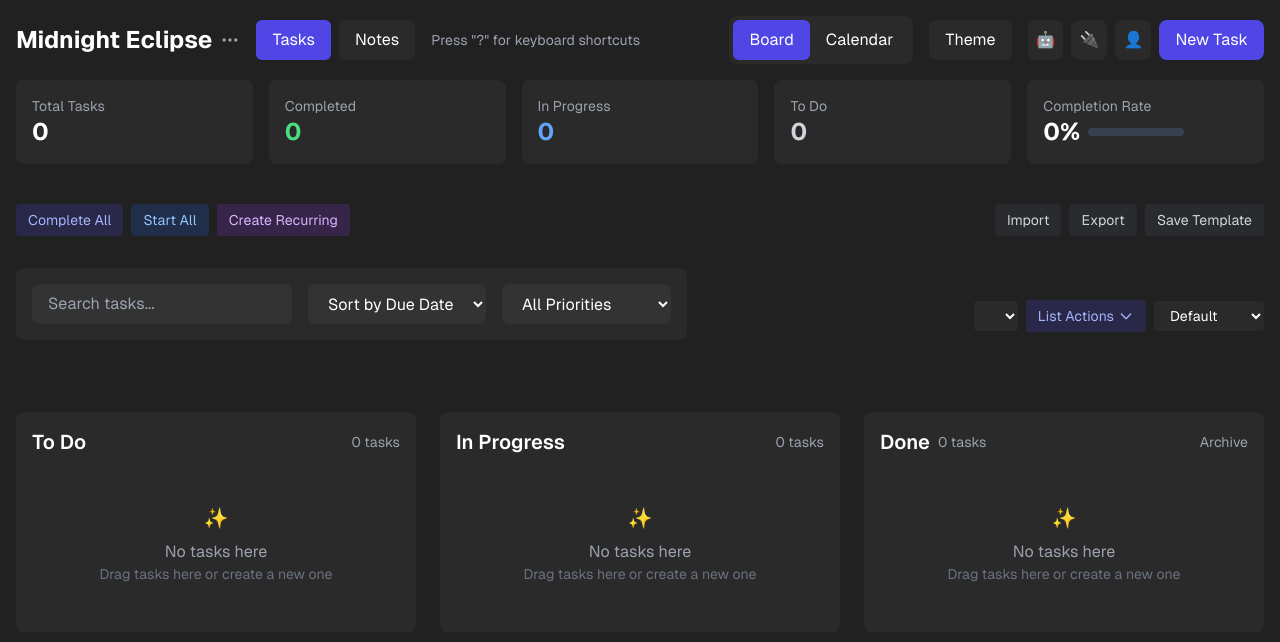
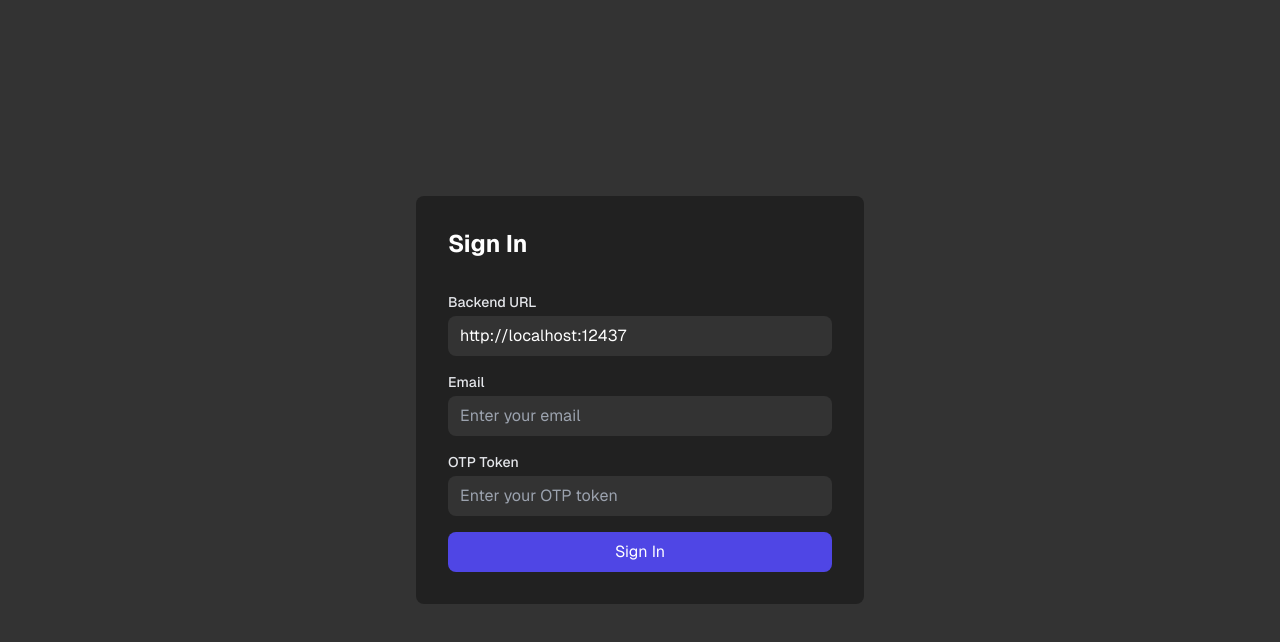
Before and after one commit to birdup000/ADHD-TaskManagementPanel, a Next.js app in the folder taskpanel/: page / in a window 1280 px wide. Shown: the top 642 px of the page. Built offline with nearby package versions, Linux system fonts and the light colour scheme.

Commit message:
add magicalauth

```diff
--- a/taskpanel/app/components/LoginForm.tsx
+++ b/taskpanel/app/components/LoginForm.tsx
@@ -1,11 +1,46 @@
 "use client";
 
-import React from 'react';
+import React, { useState } from 'react';
+import { useRouter } from 'next/navigation';
 
 const LoginForm: React.FC = () => {
-  const handleLogin = (provider: 'google' | 'github' | 'email') => {
-    // Authentication placeholder
-    console.log(`Logging in with ${provider}`);
+  const [email, setEmail] = useState('');
+  const [otp, setOtp] = useState('');
+  const [message, setMessage] = useState('');
+  const [backendUrl, setBackendUrl] = useState('http://localhost:12437'); // Default backend URL
+  const router = useRouter();
+
+  const handleLogin = async () => {
+    try {
+      const response = await fetch(`${backendUrl}/v1/login`, {
+        method: 'POST',
+        headers: {
+          'Content-Type': 'application/json',
+        },
+        body: JSON.stringify({ email, token: otp }),
+      });
+
+      if (response.ok) {
+        const data = await response.json();
+        if (data.detail.startsWith('http')) {
+          const url = new URL(data.detail);
+          const token = url.searchParams.get('token');
+          if (token) {
+            localStorage.setItem('authToken', token);
+            router.push('/');
+          } else {
+             setMessage('Login failed: Token not found in the magic link.');
+          }
+        } else {
+          setMessage(data.detail);
+        }
+      } else {
+        const errorData = await response.json();
+        setMessage(errorData.detail || 'Login failed');
+      }
+    } catch (error) {
+      setMessage('An error occurred during login.');
+    }
   };
 
   return (
@@ -13,29 +48,19 @@ const LoginForm: React.FC = () => {
       <div className="bg-[#212121] rounded-lg p-8 w-full max-w-md">
         <h2 className="text-2xl font-bold text-white mb-8">Sign In</h2>
         <div className="space-y-4">
-          <button
-            onClick={() => handleLogin('google')}
-            className="w-full flex items-center justify-center gap-3 px-4 py-2 bg-white text-gray-900 rounded-lg hover:bg-gray-100 transition-colors"
-          >
-            <span>🔒</span>
-            Continue with Google
-          </button>
-          <button
-            onClick={() => handleLogin('github')}
-            className="w-full flex items-center justify-center gap-3 px-4 py-2 bg-[#333333] text-white rounded-lg hover:bg-[#444444] transition-colors"
-          >
-            <span>🔒</span>
-            Continue with GitHub
-          </button>
-          <div className="relative py-4">
-            <div className="absolute inset-0 flex items-center">
-              <div className="w-full border-t border-gray-700"></div>
+          <form className="space-y-4">
+            <div>
+              <label className="block text-sm font-medium text-gray-200 mb-1">
+                Backend URL
+              </label>
+              <input
+                type="text"
+                className="w-full px-3 py-2 bg-[#333333] rounded-lg text-white placeholder-gray-400 focus:outline-none focus:ring-2 focus:ring-indigo-500"
+                placeholder="Enter backend URL"
+                value={backendUrl}
+                onChange={(e) => setBackendUrl(e.target.value)}
+              />
             </div>
-            <div className="relative flex justify-center">
-              <span className="bg-[#212121] px-4 text-sm text-gray-400">Or</span>
-            </div>
-          </div>
-          <form className="space-y-4">
             <div>
               <label className="block text-sm font-medium text-gray-200 mb-1">
                 Email
@@ -44,25 +69,31 @@ const LoginForm: React.FC = () => {
                 type="email"
                 className="w-full px-3 py-2 bg-[#333333] rounded-lg text-white placeholder-gray-400 focus:outline-none focus:ring-2 focus:ring-indigo-500"
                 placeholder="Enter your email"
+                value={email}
+                onChange={(e) => setEmail(e.target.value)}
               />
             </div>
             <div>
               <label className="block text-sm font-medium text-gray-200 mb-1">
-                Password
+                OTP Token
               </label>
               <input
-                type="password"
+                type="text"
                 className="w-full px-3 py-2 bg-[#333333] rounded-lg text-white placeholder-gray-400 focus:outline-none focus:ring-2 focus:ring-indigo-500"
-                placeholder="Enter your password"
+                placeholder="Enter your OTP token"
+                value={otp}
+                onChange={(e) => setOtp(e.target.value)}
               />
             </div>
             <button
-              onClick={() => handleLogin('email')}
+              type="button"
+              onClick={handleLogin}
               className="w-full px-4 py-2 bg-indigo-600 text-white rounded-lg hover:bg-indigo-700 transition-colors"
             >
               Sign In
             </button>
           </form>
+          {message && <p className="text-white mt-4">{message}</p>}
         </div>
       </div>
     </div>
--- a/taskpanel/app/components/TaskPanel.tsx
+++ b/taskpanel/app/components/TaskPanel.tsx
@@ -25,6 +25,7 @@ import TaskStats from './TaskStats';
 import NotesEditor from './NotesEditor';
 import { ViewType, LayoutType } from '../types/view';
 import { PlusIcon, PencilIcon, TrashIcon } from '@heroicons/react/24/outline';
+import { useRouter } from 'next/navigation';
 
 type ThemeType = typeof colors.dark;
 
@@ -78,6 +79,7 @@ const TaskPanel: React.FC = () => {
   const projectActionsRef = React.useRef<HTMLDivElement>(null);
   const [showListActions, setShowListActions] = React.useState(false);
   const listActionsRef = React.useRef<HTMLDivElement>(null);
+  const router = useRouter();
 
   useKeyboardShortcuts({
     onNewTask: () => setIsEditorOpen(true),
@@ -169,6 +171,11 @@ const TaskPanel: React.FC = () => {
   const filteredTasks = () => {
     return filteredAndSortedTasks().filter(task => task.listId === currentList);
   }
+
+  const handleLogout = () => {
+    localStorage.removeItem('authToken');
+    router.push('/');
+  };
 
   return (
     <ThemeProvider value={{ theme, setTheme }}>
@@ -303,6 +310,18 @@ const TaskPanel: React.FC = () => {
                     </span>
                   </button>
                 </div>
+                {localStorage.getItem('authToken') && (
+                  <div className="flex items-center space-x-2">
+                    <span className="text-sm text-gray-400">Logged in</span>
+                    <button
+                      onClick={handleLogout}
+                      className="px-3 py-1.5 rounded text-sm bg-red-600/20 text-red-300 hover:bg-red-600/30 transition-colors"
+                      title="Logout"
+                    >
+                      Logout
+                    </button>
+                  </div>
+                )}
               </div>
             </div>
             <TaskStats tasks={tasks} />
--- a/taskpanel/app/page.tsx
+++ b/taskpanel/app/page.tsx
@@ -1,9 +1,43 @@
+"use client";
+
 import TaskPanel from './components/TaskPanel';
+import LoginForm from './components/LoginForm';
+import { useEffect, useState } from 'react';
+import { useRouter } from 'next/navigation';
 
 export default function Home() {
+  const [token, setToken] = useState<string | null>(null);
+  const [loading, setLoading] = useState(true);
+  const router = useRouter();
+
+  useEffect(() => {
+    const urlParams = new URLSearchParams(window.location.search);
+    const tokenFromUrl = urlParams.get('token');
+
+    if (tokenFromUrl) {
+      localStorage.setItem('authToken', tokenFromUrl);
+      setToken(tokenFromUrl);
+      console.log('Token set from URL:', tokenFromUrl);
+      // Remove token from URL
+      window.history.replaceState({}, document.title, window.location.pathname);
+      router.replace('/'); // Force re-render
+    } else {
+      const storedToken = localStorage.getItem('authToken');
+      setToken(storedToken);
+      console.log('Token set from localStorage:', storedToken);
+    }
+    setLoading(false);
+  }, []);
+
+
+  if (loading) {
+    return <div className="min-h-screen flex items-center justify-center">Loading...</div>;
+  }
+
+
   return (
     <main className="min-h-screen font-[family-name:var(--font-geist-sans)]">
-      <TaskPanel />
+      {token ? <TaskPanel /> : <LoginForm />}
     </main>
   );
 }
```
